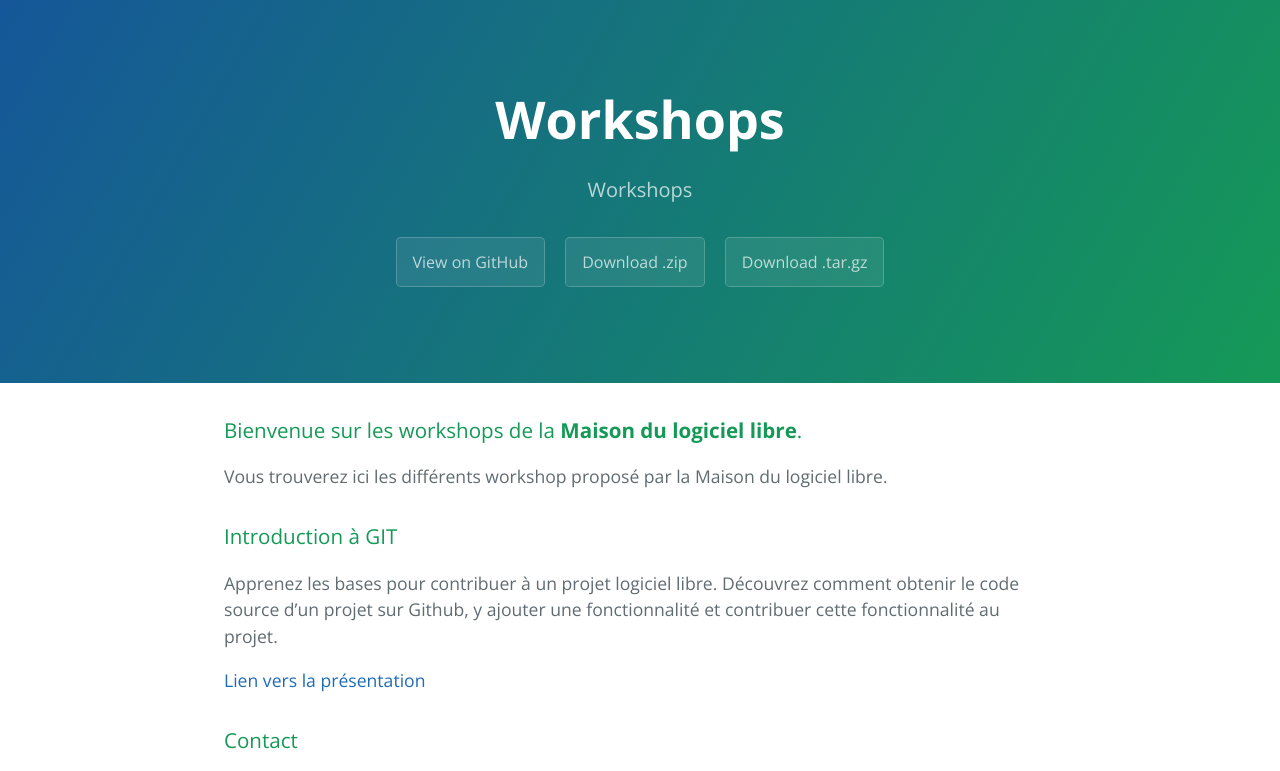
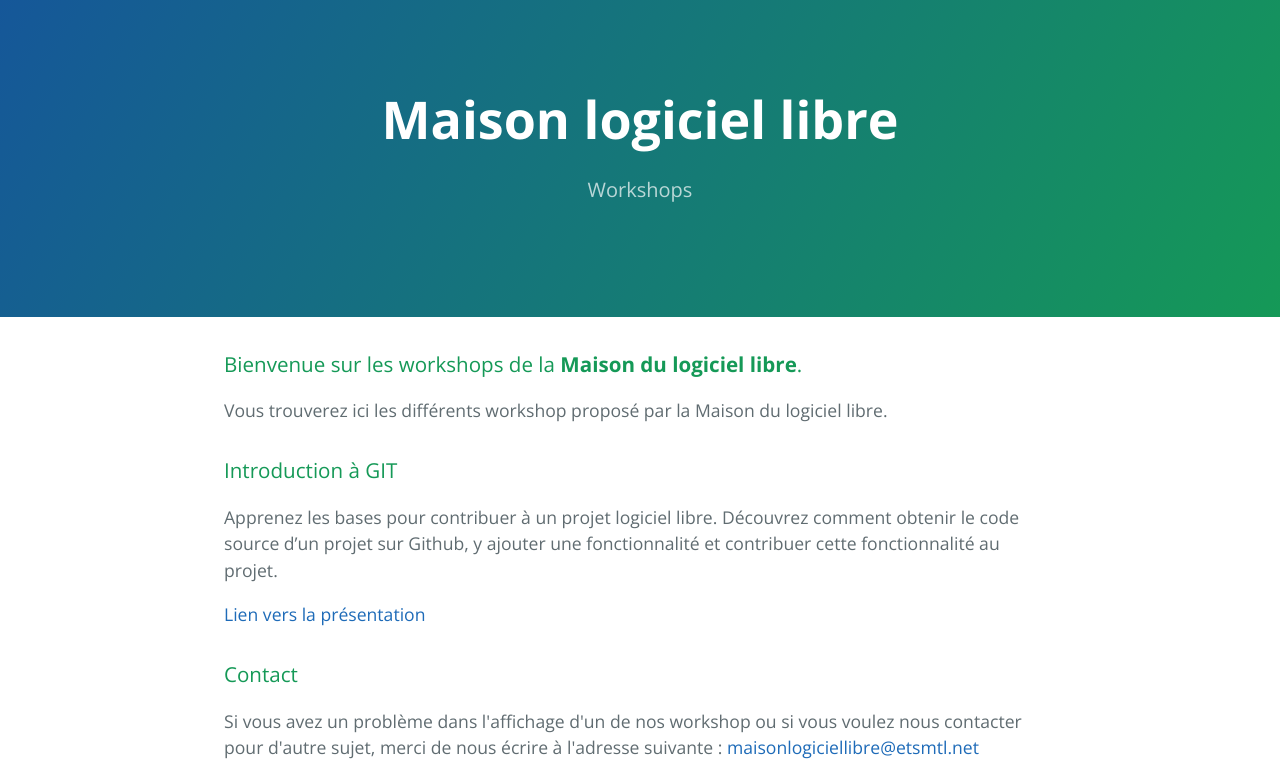
Before and after one commit to MaisonLogicielLibre/Workshops, a plain HTML site: page index.html in a window 1280 px wide. Shown: the top 771 px of the page. Drawn offline with nearby package versions, Linux system fonts and the light colour scheme.

Commit message:
Remove button to download and change name of page

```diff
--- a/index.html
+++ b/index.html
@@ -11,11 +11,8 @@
   </head>
   <body>
     <section class="page-header">
-      <h1 class="project-name">Workshops</h1>
+      <h1 class="project-name">Maison logiciel libre</h1>
       <h2 class="project-tagline">Workshops</h2>
-      <a href="https://github.com/MaisonLogicielLibre/workshops" class="btn">View on GitHub</a>
-      <a href="https://github.com/MaisonLogicielLibre/workshops/zipball/master" class="btn">Download .zip</a>
-      <a href="https://github.com/MaisonLogicielLibre/workshops/tarball/master" class="btn">Download .tar.gz</a>
     </section>
 
     <section class="main-content">
```
